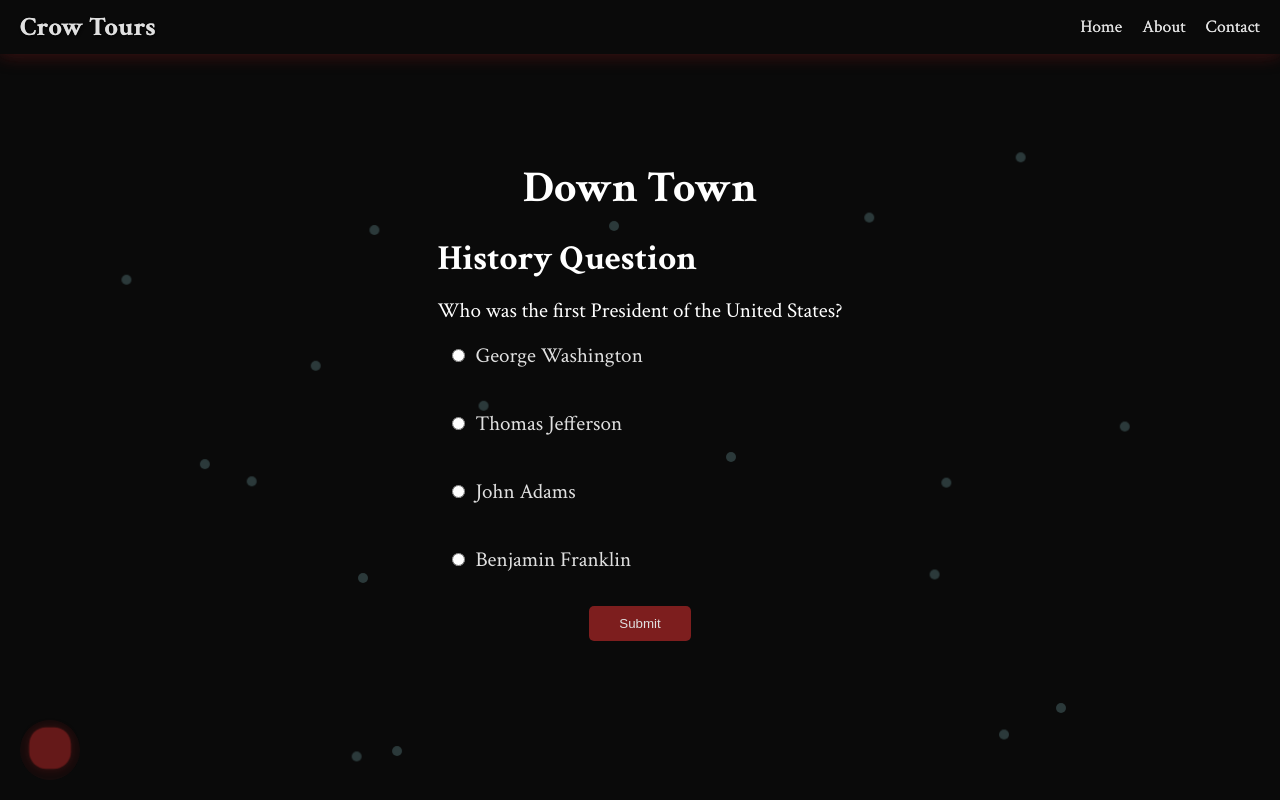
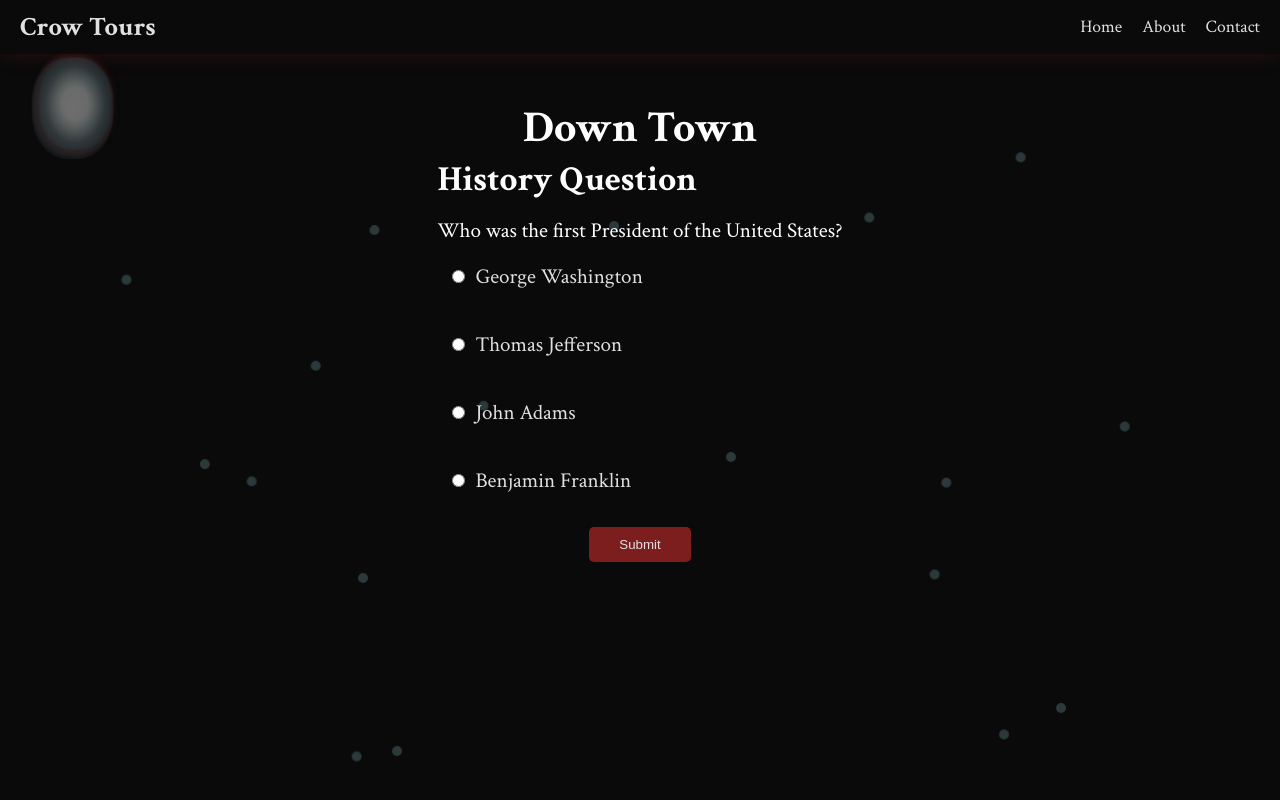
Before and after one commit to ApplianceAssistant/Raven_Run, a React (Create React App) app: page /lobby in a window 1280 px wide. Both pictures are taken after a click on the button "Down Town". Built offline with nearby package versions, Linux system fonts and the light colour scheme; no server answers.

Commit message:
update to path transition and spirit guide size/position change upper left

```diff
--- a/src/App.js
+++ b/src/App.js
@@ -8,6 +8,7 @@ import CreateAccount from './components/CreateAccount';
 import Lobby from './components/Lobby';
 import PathPage from './components/PathPage';
 import './css/App.scss';
+import './css/SpiritGuide.scss';
 import { handleScroll } from './utils/utils';
 
 function App() {
@@ -62,7 +63,6 @@ function App() {
     <Router>
       <div className="app">
         <Header isMenuOpen={isMenuOpen} toggleMenu={toggleMenu} />
-        <div>
         <main className="main-content">
           <Routes>
             <Route path="/" element={<Home />} />
@@ -74,7 +74,6 @@ function App() {
           </Routes>
         </main>
       </div>
-      </div>
     </Router>
   );
 }
--- a/src/components/PathPage.js
+++ b/src/components/PathPage.js
@@ -9,12 +9,13 @@ import { checkServerConnectivity, getUserLocation } from '../utils/utils';
 function PathPage() {
   const { pathName } = useParams();
   const [userLocation, setUserLocation] = useState(null);
-  const [targetLocation, setTargetLocation] = useState({ latitude: 0, longitude: 0 }); // Example target
+  const [targetLocation, setTargetLocation] = useState({ latitude: 0, longitude: 0 });
   const [distance, setDistance] = useState(null);
-  const [transitionComplete, setTransitionComplete] = useState(false);
+  const [isSpiritGuideSmall, setIsSpiritGuideSmall] = useState(false);
   const [currentChallenge, setCurrentChallenge] = useState(null);
   const [challenges, setChallenges] = useState([]);
   const [challengeIndex, setChallengeIndex] = useState(0);
+  const [textVisible, setTextVisible] = useState(false);
 
   useEffect(() => {
     const fetchUserLocation = async () => {
@@ -27,17 +28,18 @@ function PathPage() {
     };
 
     fetchUserLocation();
-    const locationInterval = setInterval(fetchUserLocation, 60000); // Update every minute
+    const locationInterval = setInterval(fetchUserLocation, 60000);
 
-    // Fetch challenges
     setChallenges(getChallenges());
 
-    // Trigger transition after a short delay
-    const transitionTimer = setTimeout(() => setTransitionComplete(true), 500);
+    // Trigger spirit guide transition to small guide
+    setIsSpiritGuideSmall(true);
+    // Trigger text fade-in after spirit guide transition
+    const textFadeTimer = setTimeout(() => setTextVisible(true), 500);
 
     return () => {
       clearInterval(locationInterval);
-      clearTimeout(transitionTimer);
+      clearTimeout(textFadeTimer);
     };
   }, []);
 
@@ -62,16 +64,14 @@ function PathPage() {
     if (correct) {
       setChallengeIndex(prevIndex => prevIndex + 1);
     }
-    // You might want to add some logic here for incorrect answers
-    // For example, you could decrease the player's score or give them a penalty
   };
+
+
 
 return (
   <div className="path-page">
-      <Header />
     <main className="path-content">
-        <div className={`main-oval ${transitionComplete ? 'fade-out' : ''}`}></div>
-        <div className={`page-text ${transitionComplete ? 'fade-in' : ''}`}>
+      <div className={`page-text ${textVisible ? 'visible' : ''}`}>
         <h1>{pathName}</h1>
         {distance !== null && (
           <p>Distance to target: {distance.toFixed(2)} km</p>
@@ -84,7 +84,7 @@ function PathPage() {
         />
       )}
     </main>
-      {transitionComplete && <SpiritGuide distance={distance} />}
+    <SpiritGuide isSmall={isSpiritGuideSmall} distance={distance} />
   </div>
 );
 }
--- a/src/components/SpiritGuide.js
+++ b/src/components/SpiritGuide.js
@@ -1,6 +1,7 @@
 import React, { useState, useEffect } from 'react';
+import '../css/SpiritGuide.scss';
 
-function SpiritGuide({ distance }) {
+function SpiritGuide({ isSmall, distance }) {
   const [isActive, setIsActive] = useState(false);
 
   useEffect(() => {
@@ -10,24 +11,22 @@ function SpiritGuide({ distance }) {
 
   const getIntensity = () => {
     if (distance === null) return 0;
-    // Adjust these thresholds as needed
-    if (distance < 0.1) return 1; // Very close
+    if (distance < 0.1) return 1;
     if (distance < 0.5) return 0.8;
     if (distance < 1) return 0.6;
     if (distance < 5) return 0.4;
-    return 0.2; // Far away
+    return 0.2;
   };
 
   const intensity = getIntensity();
 
   return (
-    <div className={`spirit-guide-small ${isActive ? 'active' : ''}`}>
-      <div className="inner-oval" style={{
-        animation: isActive
-          ? `pulsateActive ${2 / intensity}s ease-in-out infinite alternate,
+    <div className={`${isSmall ? 'spirit-guide-small' : 'spirit-guide-large'} ${isActive ? 'active' : ''}`} style={{
+      animation: isActive
+        ? `pulsateActive ${2 / intensity}s ease-in-out infinite alternate,
              fluctuateActive ${3 / intensity}s ease-in-out infinite alternate`
-          : 'pulsateNeutral 4s ease-in-out infinite alternate, fluctuateNeutral 6s ease-in-out infinite alternate'
-      }}></div>
+        : 'pulsateNeutral 4s ease-in-out infinite alternate, fluctuateNeutral 6s ease-in-out infinite alternate'
+    }}>
     </div>
   );
 }
--- a/src/css/App.scss
+++ b/src/css/App.scss
@@ -6,6 +6,7 @@
   box-sizing: border-box;
   margin: 0;
   padding: 0;
+  overflow:hidden;
 }
 
 body {
@@ -77,67 +78,6 @@ body {
   min-width: 260px;
 }
 
-// Oval content area
-.spirit-guide-large {
-  background: radial-gradient(ellipse at center,
-      rgba(248, 248, 247, 0.397) 25%,
-      rgba(239, 253, 253, 0.315) 35%,
-      rgba(180, 226, 247, 0.123) 60%,
-      rgba(255, 255, 255, 0.0) 100%);
-  border-radius: 50% / 50%;
-  padding: 20px;
-  display: flex;
-  flex-direction: column;
-  overflow: visible;
-  align-items: center;
-  justify-content: space-between;
-  text-align: center;
-  box-shadow: 0 0 40px rgba(255, 255, 255, 0.1);
-  transition: all 0.3s ease;
-  width: 60vw;
-  min-width: 260px;
-  height: 80vh;
-  max-width: 600px;
-  max-height: 1500px;
-  position: relative;
-  top: 40px;
-
-  &::before,
-  &::after {
-    content: "";
-    position: absolute;
-    top: -5px;
-    left: -5px;
-    right: -5px;
-    bottom: -5px;
-    border-radius: inherit;
-    pointer-events: none;
-  }
-
-  &::before {
-    background: radial-gradient(ellipse at center,
-        rgba(248, 248, 247, 0.2) 0%,
-        rgba(239, 253, 253, 0.15) 35%,
-        rgba(180, 226, 247, 0.1) 70%,
-        rgba(255, 255, 255, 0.0) 100%);
-    animation:
-      fluctuateSize 5s ease-in-out infinite,
-      fluctuatePosition 7s ease-in-out infinite,
-      fluctuateIntensity 7s ease-in-out infinite;
-  }
-
-  &::after {
-    background: radial-gradient(ellipse at center,
-        rgba(248, 248, 247, 0.1) 0%,
-        rgba(239, 253, 253, 0.08) 35%,
-        rgba(180, 226, 247, 0.05) 70%,
-        rgba(255, 255, 255, 0.0) 100%);
-    animation:
-      fluctuateSize 7s ease-in-out infinite reverse,
-      fluctuatePosition 7s ease-in-out infinite reverse,
-      fluctuateIntensity 10s ease-in-out infinite;
-  }
-
 .content {
   position: relative;
   z-index: 1;
@@ -193,84 +133,6 @@ body {
     }
   }
 }
-}
-
-@keyframes fluctuateSize {
-
-  0%,
-  100% {
-    transform: scale(1);
-  }
-
-  50% {
-    transform: scale(1.2);
-  }
-}
-
-@keyframes fluctuateIntensity {
-
-  0%,
-  100% {
-    opacity: 0.4;
-  }
-
-  50% {
-    opacity: 1;
-  }
-}
-
-@keyframes fluctuatePosition {
-
-  0%,
-  100% {
-    transform: translate(5, 5);
-  }
-
-  25% {
-    transform: translate(3px, 5px);
-  }
-
-  50% {
-    transform: translate(-5px, 4px);
-  }
-
-  75% {
-    transform: translate(4px, -5px);
-  }
-}
-
-@keyframes verticalShake {
-
-  0%,
-  100% {
-    transform: translateY(0);
-  }
-
-  25% {
-    transform: translateY(-3px);
-  }
-
-  75% {
-    transform: translateY(3px);
-  }
-}
-
-@keyframes verticalShake {
-
-  0%,
-  100% {
-    transform: translateY(0);
-  }
-
-  25% {
-    transform: translateY(-5px);
-  }
-
-  75% {
-    transform: translateY(5px);
-  }
-}
-
 .scroll-indicator .arrow {
   animation: verticalShake 1s ease-in-out infinite;
 }
@@ -465,34 +327,12 @@ form {
 }
 
 .path-content {
-  flex-grow: 1;
+  flex-grow: .5;
   display: flex;
   flex-direction: column;
   align-items: center;
   justify-content: center;
   position: relative;
-}
-
-.main-oval {
-  position: absolute;
-  width: 60vw;
-  height: 80vh;
-  max-width: 600px;
-  max-height: 1500px;
-  background: radial-gradient(
-    ellipse at center,
-    rgba(248, 248, 247, 0.397) 25%,
-    rgba(239, 253, 253, 0.315) 35%,
-    rgba(180, 226, 247, 0.123) 60%,
-    rgba(255, 255, 255, 0.0) 100%
-  );
-  border-radius: 50% / 50%;
-  transition: all 0.5s ease;
-
-  &.fade-out {
-    transform: scale(0);
-    opacity: 0;
-  }
 }
 
 .page-text {
@@ -514,74 +354,8 @@ form {
     margin-bottom: 10px;
   }
 }
-
-.spirit-guide-small {
-  position: fixed;
-  bottom: 20px;
-  left: 20px;
-  width: 60px;
-  height: 60px;
-  background: rgba($spooky-accent, 0.1);
-  border-radius: 50%;
-  display: flex;
-  align-items: center;
-  justify-content: center;
-  opacity: 0;
-  transform: scale(0);
-  transition: all 0.5s ease;
-
-  &.active {
+.page-text.visible {
   opacity: 1;
-    transform: scale(1);
-  }
-
-  .inner-oval {
-    width: 40px;
-    height: 40px;
-    background: $spooky-accent;
-    border-radius: 50%;
-    transition: all 0.3s ease;
-  }
-}
-
-@keyframes pulsateNeutral {
-  0% {
-    transform: scale(0.95) translateY(0);
-    border-radius: 50%;
-  }
-  50% {
-    transform: scale(1.05) translateY(-2px);
-    border-radius: 40%;
-  }
-  100% {
-    transform: scale(0.95) translateY(0);
-    border-radius: 50%;
-  }
-}
-
-@keyframes fluctuateNeutral {
-  0% {
-    opacity: 0.6;
-    box-shadow: 0 0 5px rgba($spooky-accent, 0.3);
-  }
-  50% {
-    opacity: 0.8;
-    box-shadow: 0 0 10px rgba($spooky-accent, 0.5);
-  }
-  100% {
-    opacity: 0.6;
-    box-shadow: 0 0 5px rgba($spooky-accent, 0.3);
-  }
-}
-
-@keyframes pulsateActive {
-  0% { transform: scale(1); }
-  100% { transform: scale(1.1); }
-}
-
-@keyframes fluctuateActive {
-  0% { opacity: 0.7; }
-  100% { opacity: 1; }
 }
 
 .center {
--- /dev/null
+++ b/src/css/SpiritGuide.scss
@@ -0,0 +1,226 @@
+@import 'variables';
+@import url('https://fonts.googleapis.com/css2?family=Crimson+Text:wght@400;700&display=swap');
+
+// large Oval content area for text display
+.spirit-guide-large {
+    background: radial-gradient(ellipse at center,
+        rgba(248, 248, 247, 0.397) 25%,
+        rgba(239, 253, 253, 0.315) 35%,
+        rgba(180, 226, 247, 0.123) 60%,
+        rgba(255, 255, 255, 0.0) 100%);
+    border-radius: 50% / 50%;
+    padding: 20px;
+    display: flex;
+    flex-direction: column;
+    overflow: visible;
+    align-items: center;
+    justify-content: space-between;
+    text-align: center;
+    box-shadow: 0 0 40px rgba(255, 255, 255, 0.1);
+    transition: all 0.3s ease;
+    width: 60vw;
+    min-width: 260px;
+    height: 80vh;
+    max-width: 600px;
+    max-height: 1500px;
+    position: relative;
+    top: 40px;
+
+    &::before,
+    &::after {
+      content: "";
+      position: absolute;
+      top: -5px;
+      left: -5px;
+      right: -5px;
+      bottom: -5px;
+      border-radius: inherit;
+      pointer-events: none;
+    }
+
+    &::before {
+      background: radial-gradient(ellipse at center,
+          rgba(248, 248, 247, 0.2) 0%,
+          rgba(239, 253, 253, 0.15) 35%,
+          rgba(180, 226, 247, 0.1) 70%,
+          rgba(255, 255, 255, 0.0) 100%);
+      animation:
+        fluctuateSize 5s ease-in-out infinite,
+        fluctuatePosition 7s ease-in-out infinite,
+        fluctuateIntensity 7s ease-in-out infinite;
+    }
+
+    &::after {
+      background: radial-gradient(ellipse at center,
+          rgba(248, 248, 247, 0.1) 0%,
+          rgba(239, 253, 253, 0.08) 35%,
+          rgba(180, 226, 247, 0.05) 70%,
+          rgba(255, 255, 255, 0.0) 100%);
+      animation:
+        fluctuateSize 7s ease-in-out infinite reverse,
+        fluctuatePosition 7s ease-in-out infinite reverse,
+        fluctuateIntensity 10s ease-in-out infinite;
+    }
+  }
+
+  @keyframes fluctuateSize {
+
+    0%,
+    100% {
+      transform: scale(1);
+    }
+
+    50% {
+      transform: scale(1.2);
+    }
+  }
+
+  @keyframes fluctuateIntensity {
+
+    0%,
+    100% {
+      opacity: 0.4;
+    }
+
+    50% {
+      opacity: 1;
+    }
+  }
+
+  @keyframes fluctuatePosition {
+
+    0%,
+    100% {
+      transform: translate(5, 5);
+    }
+
+    25% {
+      transform: translate(3px, 5px);
+    }
+
+    50% {
+      transform: translate(-5px, 4px);
+    }
+
+    75% {
+      transform: translate(4px, -5px);
+    }
+  }
+
+  @keyframes verticalShake {
+
+    0%,
+    100% {
+      transform: translateY(0);
+    }
+
+    25% {
+      transform: translateY(-5px);
+    }
+
+    75% {
+      transform: translateY(5px);
+    }
+  }
+
+  .spirit-guide-small {
+    background: radial-gradient(ellipse at center,
+        rgba(248, 248, 247, 0.397) 25%,
+        rgba(239, 253, 253, 0.315) 35%,
+        rgba(180, 226, 247, 0.123) 60%,
+        rgba(255, 255, 255, 0.0) 100%);
+    border-radius: 50% / 50%;
+    padding: 20px;
+    display: flex;
+    flex-direction: column;
+    overflow: visible;
+    align-items: center;
+    justify-content: space-between;
+    text-align: center;
+    box-shadow: 0 0 40px rgba(255, 255, 255, 0.1);
+    transition: all 0.3s ease;
+    width: 10vw;
+    min-width: 40px;
+    height: 15vh;
+    max-width: 70px;
+    max-height: 90px;
+    position: absolute;
+    top: 60px;
+    left: 40px;
+
+    &::before,
+    &::after {
+      content: "";
+      position: absolute;
+      top: -5px;
+      left: -5px;
+      right: -5px;
+      bottom: -5px;
+      border-radius: inherit;
+      pointer-events: none;
+    }
+
+    &::before {
+      background: radial-gradient(ellipse at center,
+          rgba(248, 248, 247, 0.2) 0%,
+          rgba(239, 253, 253, 0.15) 35%,
+          rgba(180, 226, 247, 0.1) 70%,
+          rgba(255, 255, 255, 0.0) 100%);
+      animation:
+        fluctuateSize 5s ease-in-out infinite,
+        fluctuatePosition 7s ease-in-out infinite,
+        fluctuateIntensity 7s ease-in-out infinite;
+    }
+
+    &::after {
+      background: radial-gradient(ellipse at center,
+          rgba(248, 248, 247, 0.1) 0%,
+          rgba(239, 253, 253, 0.08) 35%,
+          rgba(180, 226, 247, 0.05) 70%,
+          rgba(255, 255, 255, 0.0) 100%);
+      animation:
+        fluctuateSize 7s ease-in-out infinite reverse,
+        fluctuatePosition 7s ease-in-out infinite reverse,
+        fluctuateIntensity 10s ease-in-out infinite;
+    }
+  }
+
+  @keyframes pulsateNeutral {
+    0% {
+      transform: scale(0.95) translateY(0);
+      border-radius: 50%;
+    }
+    50% {
+      transform: scale(1.05) translateY(-2px);
+      border-radius: 40%;
+    }
+    100% {
+      transform: scale(0.95) translateY(0);
+      border-radius: 50%;
+    }
+  }
+
+  @keyframes fluctuateNeutral {
+    0% {
+      opacity: 0.6;
+      box-shadow: 0 0 5px rgba($spooky-accent, 0.3);
+    }
+    50% {
+      opacity: 0.8;
+      box-shadow: 0 0 10px rgba($spooky-accent, 0.5);
+    }
+    100% {
+      opacity: 0.6;
+      box-shadow: 0 0 5px rgba($spooky-accent, 0.3);
+    }
+  }
+
+  @keyframes pulsateActive {
+    0% { transform: scale(1); }
+    100% { transform: scale(1.1); }
+  }
+
+  @keyframes fluctuateActive {
+    0% { opacity: 0.7; }
+    100% { opacity: 1; }
+  }
```
Lines whose indentation alone changed are shown as unchanged.
